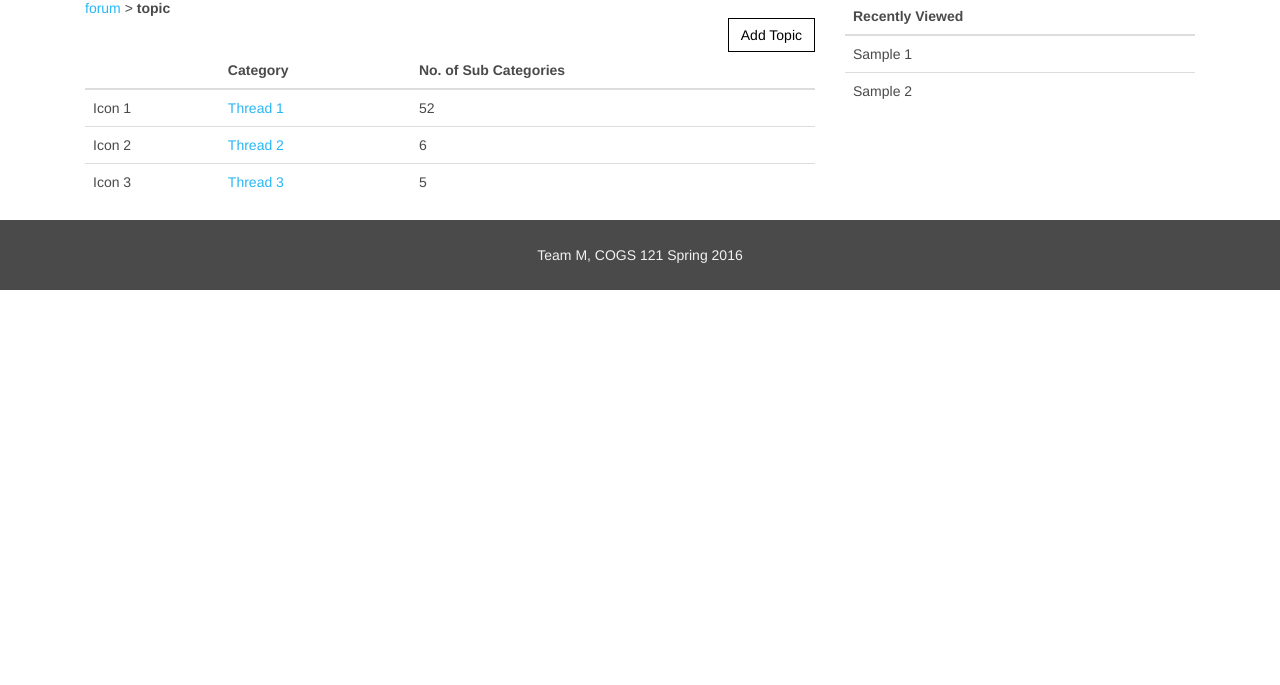
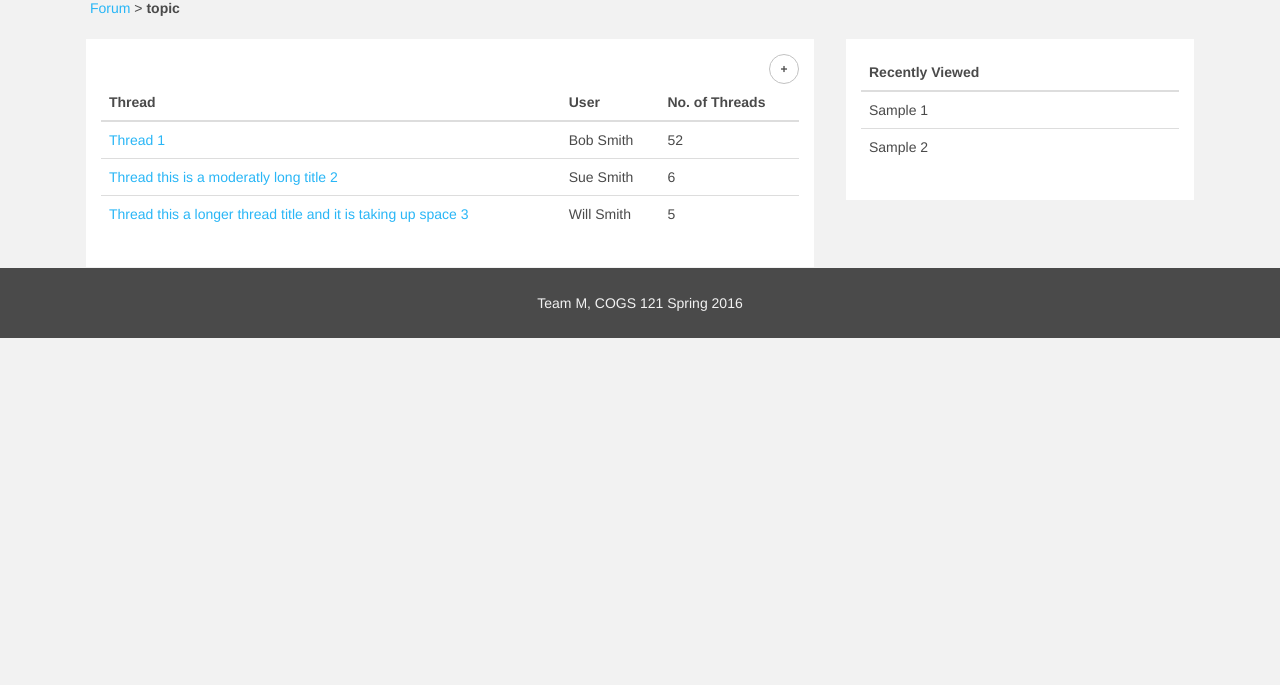
Before and after one commit to davidcluu/final-project, a website: page views/topicfeed.html in a window 1280 px wide. Shown: the part 115-800 px from the top of the page. Drawn offline with nearby package versions, Linux system fonts and the light colour scheme; files that its build step writes are made by us from their sources; a web font is replaced by a local one.

Commit message:
forum updates

```diff
--- a/public/css/forum.css
+++ b/public/css/forum.css
@@ -1,25 +1,65 @@
+body {
+  background-color: #F2F2F2;
+}
+
+.btn-circle {
+  width: 30px;
+  height: 30px;
+  text-align: center;
+  padding: 6px 0;
+  font-size: 12px;
+  line-height: 1.428571429;
+  border-radius: 15px;
+  border-width: 1.5px;
+}
+
+#add-btn {
+  color: #4D4D4D;
+}
+
 .btn-primary {
   color: black;
   background-color: #fff;
-  border-color: #000;
-  border-radius: 0; }
+  border-color: #C2C2C2;
+}
 
-.btn-primary:hover {
-  color: black;
-  background-color: #F5F5F5;
-  border-color: #000; }
+#add-btn:hover {
+  color: #fff;
+  background-color: #D9D9D9;
+  border-color: #D9D9D9;
+}
+
 
 .add-topic {
   float: right; }
 
+.forum-background {
+  background-color: white;
+  border: 1px solid #F2F2F2;
+}
+
+.forum-header{
+  padding-left: 20px;
+  padding-bottom: 20px;
+}
+
+.forum-table td {
+  padding: 100px;
+}
 /* Add */
 #topic-title, #topic-content, #thread-add-comment {
-  background-color: #F2F2F2;
+  background-color: #fff;
   border-style: solid;
-  border-color: #fff;
+  border-color: #F2F2F2;
   border-width: 0px 0px 1px 0px; }
 
 #submit-btn {
   float: right; }
 
 /*# sourceMappingURL=forum.css.map */
+
+/*thread*/
+
+.thread-byline {
+
+}
--- a/public/data/forum-category.json
+++ b/public/data/forum-category.json
@@ -1,21 +1,39 @@
 {
 	"category": [
 		{
-			"icon": "Icon 1",
+			"icon": "/img/forum-dots/election.png",
 			"categoryName": "Election",
 			"count": 52,
 			"url": "election"
 		},
 		{
-			"icon": "Icon 2",
+			"icon": "/img/forum-dots/election.png",
 			"categoryName": "Party Talk",
 			"count": 6,
 			"url": "partytalk"
 		},
 		{
-			"icon": "Icon 3",
+			"icon": "/img/forum-dots/election.png",
 			"categoryName": "Neighborhood Talk",
 			"count": 5,
+			"url": "neighbortalk"
+		},
+		{
+			"icon": "/img/forum-dots/election.png",
+			"categoryName": "Polling",
+			"count": 4,
+			"url": "neighbortalk"
+		},
+		{
+			"icon": "/img/forum-dots/election.png",
+			"categoryName": "Election Candidates",
+			"count": 2,
+			"url": "neighbortalk"
+		},
+		{
+			"icon": "/img/forum-dots/election.png",
+			"categoryName": "Headlines",
+			"count": 9,
 			"url": "neighbortalk"
 		}
 	]
--- a/public/data/forum-topics.json
+++ b/public/data/forum-topics.json
@@ -1,21 +1,21 @@
 {
 	"topic": [
 		{
-			"icon": "Icon 1",
-			"categoryName": "Topic 1",
+			"user": "Bob Smith",
+			"categoryName": "Republican Party",
 			"count": 52,
 			"url": "topic1"
 		},
 		{
-			"icon": "Icon 2",
-			"categoryName": "Topic 2",
-			"count": 6,
+			"user": "Willow Smith",
+			"categoryName": "Democratic Party",
+			"count": 52,
 			"url": "topic2"
 		},
 		{
-			"icon": "Icon 3",
-			"categoryName": "Topic 3",
-			"count": 5,
+			"user": "Sam Smith",
+			"categoryName": "Independents",
+			"count": 52,
 			"url": "topic3"
 		}
 	],
--- a/public/data/topicfeed.json
+++ b/public/data/topicfeed.json
@@ -1,20 +1,20 @@
 {
 	"topic-thread": [
 		{
-			"icon": "Icon 1",
+			"user": "Bob Smith",
 			"categoryName": "Thread 1",
 			"count": 52,
 			"url": "thread1"
 		},
 		{
-			"icon": "Icon 2",
-			"categoryName": "Thread 2",
+			"user": "Sue Smith",
+			"categoryName": "Thread this is a moderatly long title 2",
 			"count": 6,
 			"url": "thread2"
 		},
 		{
-			"icon": "Icon 3",
-			"categoryName": "Thread 3",
+			"user": "Will Smith",
+			"categoryName": "Thread this a longer thread title and it is taking up space 3",
 			"count": 5,
 			"url": "thread3"
 		}
--- a/views/partials/metadata.html
+++ b/views/partials/metadata.html
@@ -6,7 +6,6 @@
   <link rel="stylesheet" href="/css/bootstrap/bootstrap.css">
   <link rel="stylesheet" href="/css/style.css">
   <link rel="stylesheet" href="/css/map.css">
-  <link rel="stylesheet" href="/css/forum.css">
   <link rel="stylesheet" href="/css/animate.min.css">
 
 
--- a/views/partials/recentlyViewed.html
+++ b/views/partials/recentlyViewed.html
@@ -1,5 +1,6 @@
       <!--recently viewed list-->
       <div class="col-md-4">
+        <div class="panel-body">
           <div class="table-responsive">
             <table class="table">
               <thead>
@@ -17,5 +18,5 @@
               </tbody>
             </table>
           </div><!--table-responsive-->
-
+        </div><!--panel-body-->
       </div><!--col-md-4-->
--- a/views/topicfeed.html
+++ b/views/topicfeed.html
@@ -26,65 +26,49 @@
     {{> facebook}} {{> navbar}}
 
   <div class="container">
-    <h2>Forum {{topicTitle}}</h2>
+    <div class="forum-header">
+      <h2>{{topicTitle}}</h2>
+      {{#if breadcrumb}}
+        <a href="/forum">Forum</a> > <b>{{breadcrumb}}</b>
+      {{/if}}
+    </div>
     <div class="row">
 
       <!--category table-->
       <div class="col-md-8">
-        {{#if breadcrumb}}
-          <a href="/forum">forum</a> > <b>{{breadcrumb}}</b>
+        <div class="panel-body">
+          <div class="table-responsive">
+           <div class="add-topic">
+              {{#if button}}
+               <a class="btn btn-primary btn-circle" id="add-btn" href="/addTopic" role="button"><b>+</b></a>
               {{/if}}
-        <div class="table-responsive">
+            </div><!--add-topic-->
             <table class="table">
               <thead>
                 <tr>
-                <th><!--icon--></th>
-                <th>Category</th>
-                <th>No. of Sub Categories</th>
+                  <th>Thread</th>
+                  <th>User</th>
+                  <th>No. of Threads</th>
                 </tr>
-              <div class="add-topic">
-                {{#if button}}
-                  <a class="btn btn-primary" href="/add-topic" role="button">Add {{button}}</a>
-                {{/if}}
-              </div>
               </thead>
               <tbody>
                 {{#each topic-thread}}
                 <tr>
-                <td>{{icon}}</td>
                   <td><a id="topicID" href="/thread?={{id}}">{{categoryName}}</a></td>
+                  <td>{{user}}</td>
                   <td>{{count}}</td>
                 </tr>
                 {{/each}}
               </tbody>
             </table>
           </div><!--table-responsive-->
+        </div><!--panel-body-->
       </div><!--col-md-8-->
 
-      <!--recently viewed list-->
-      <div class="col-md-4">
-        <div class="table-responsive">
-          <table class="table">
-            <thead>
-              <tr>
-                <th>Recently Viewed</th>
-              </tr>
-            </thead>
-            <tbody>
-              <tr>
-                <td>Sample 1</td>
-              <tr>
-              <tr>
-                <td>Sample 2</td>
-              </tr>
-            </tbody>
-          </table>
-        </div><!--table-responsive-->
+      {{> recentlyViewed}}
 
-      </div>
-
-    </div>
-  </div>
+    </div><!--row-->
+  </div><!--container-->
 
 
   <footer>Team M, COGS 121 Spring 2016</footer>
```
Also changed, not shown: views/addTopic.html (+4 -2 lines), views/forum.html (+12 -9 lines), views/thread.html (+12 -8 lines), views/topic.html (+18 -14 lines), public/img/forum-dots/election.png (added). Lines whose indentation alone changed are shown as unchanged.
